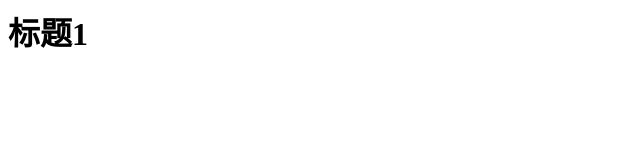
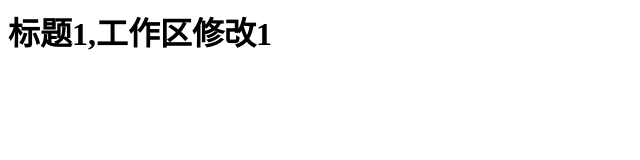
Before and after one commit to coder-xin123/vscode, a plain HTML site: page index.html in a window 1280 px wide. Shown: the whole page, without its empty margins (0-640 px from the left). Drawn offline with Linux system fonts and the light colour scheme.

Commit message:
本地修改提交html

```diff
--- a/index.html
+++ b/index.html
@@ -28,7 +28,7 @@
         <a href="#">upgrade your browser</a> to improve your experience.
       </p>
     <![endif]-->
-      <h1>标题1</h1>
+      <h1>标题1,工作区修改1</h1>
     <script src="" async defer></script>
   </body>
 </html>
```
